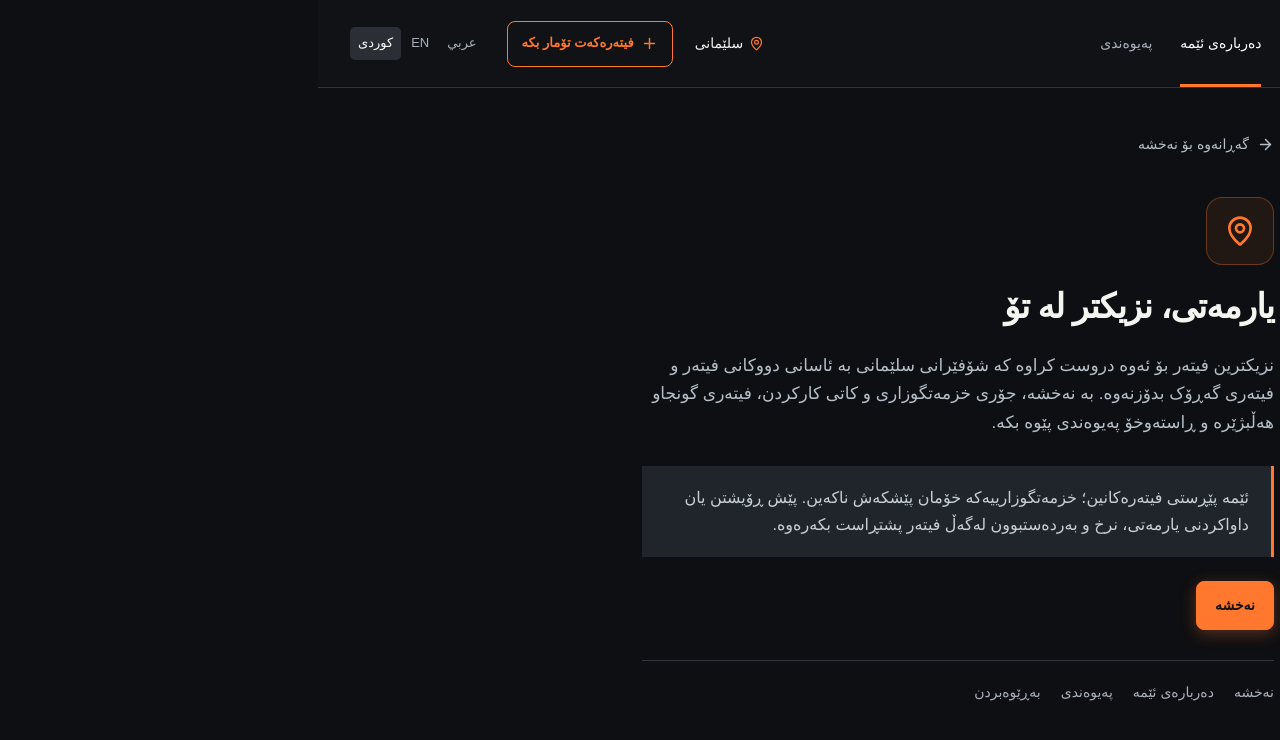
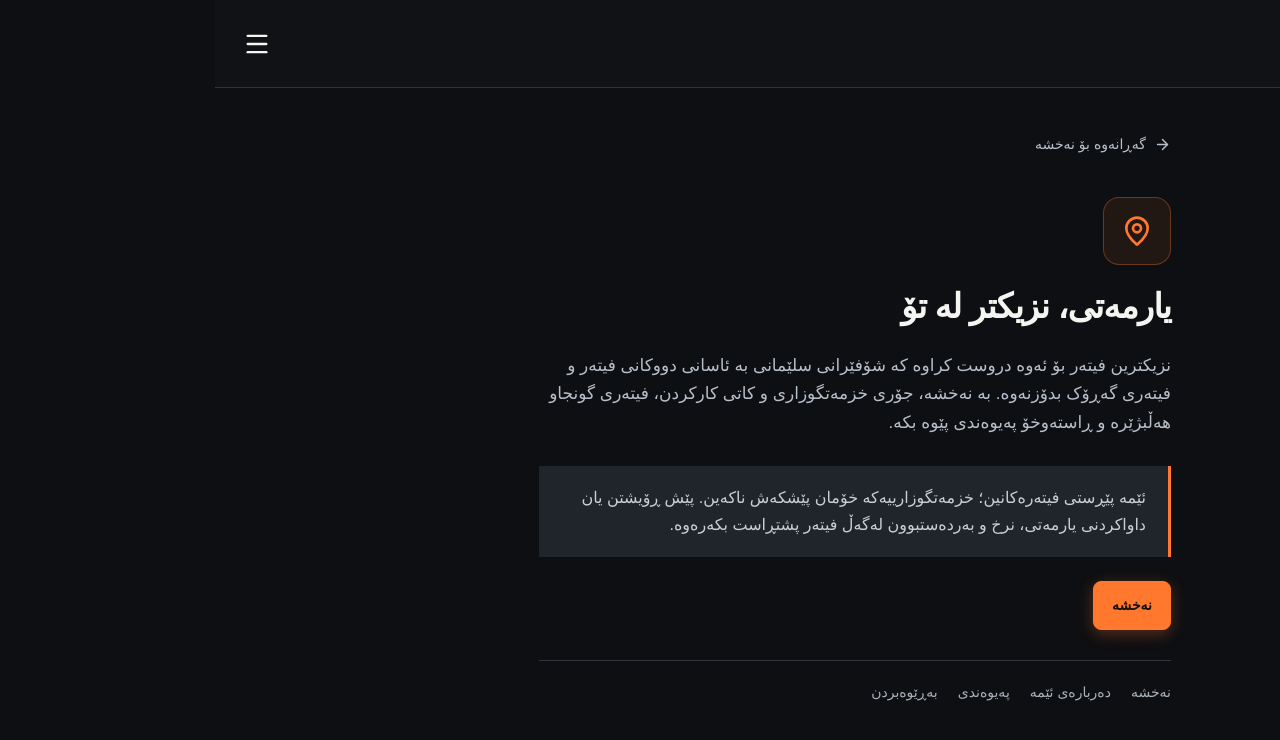
Before and after one commit to zhir4web/nearestfitter1, a Next.js app: page /about in a window 1280 px wide. Shown: the top 740 px of the page. Built offline with nearby package versions, Linux system fonts and the light colour scheme.

Commit message:
feat: clean menu with dark mode and language selector

```diff
--- a/app/layout.tsx
+++ b/app/layout.tsx
@@ -34,7 +34,22 @@ export default function RootLayout({
   children: React.ReactNode;
 }) {
   return (
-    <html lang="ckb" dir="rtl" className="dark" suppressHydrationWarning>
+    <html lang="ckb" dir="rtl" suppressHydrationWarning>
+      <head>
+        <script
+          dangerouslySetInnerHTML={{
+            __html: `
+              try {
+                if (localStorage.getItem('theme') === 'light' || (!('theme' in localStorage) && window.matchMedia('(prefers-color-scheme: light)').matches)) {
+                  document.documentElement.classList.remove('dark')
+                } else {
+                  document.documentElement.classList.add('dark')
+                }
+              } catch (_) {}
+            `,
+          }}
+        />
+      </head>
       <body>
         <LanguageProvider>
           <Header />
--- a/components/header.tsx
+++ b/components/header.tsx
@@ -1,13 +1,42 @@
 'use client';
+import { useState, useEffect } from 'react';
 import Link from 'next/link';
 import { usePathname } from 'next/navigation';
-import { CircleDot, Plus, MapPin } from 'lucide-react';
+import { CircleDot, MapPin, Menu, X, Moon, Sun, Globe, Map as MapIcon, Info, Phone } from 'lucide-react';
 import { useLanguage } from './language';
+
 export function Header() {
   const { t, lang, setLang } = useLanguage();
   const path = usePathname();
+  const [isMenuOpen, setIsMenuOpen] = useState(false);
+  const [isDark, setIsDark] = useState(true);
+
+  // Initialize theme from localStorage/document
+  useEffect(() => {
+    const isDarkMode = document.documentElement.classList.contains('dark');
+    setIsDark(isDarkMode);
+  }, []);
+
+  const toggleTheme = () => {
+    const newTheme = !isDark;
+    setIsDark(newTheme);
+    if (newTheme) {
+      document.documentElement.classList.add('dark');
+      localStorage.setItem('theme', 'dark');
+    } else {
+      document.documentElement.classList.remove('dark');
+      localStorage.setItem('theme', 'light');
+    }
+  };
+
+  // Close menu on route change
+  useEffect(() => {
+    setIsMenuOpen(false);
+  }, [path]);
+
   return (
-    <header className="site-header">
+    <>
+      <header className="site-header" style={{ justifyContent: 'space-between', padding: '0 20px' }}>
         <Link href="/" className="brand">
           <span className="brand-icon">
             <CircleDot size={29} />
@@ -19,41 +48,141 @@ export function Header() {
             </small>
           </span>
         </Link>
-      <nav aria-label={t.map}>
-        <Link data-active={path === '/'} href="/">
+
+        <div className="header-actions">
+          <span className="city" style={{ display: 'none' /* hidden for cleaner look on small screens, can be handled by media query in CSS */ }}>
+            <MapPin size={15} />
+            {t.city}
+          </span>
+          <button
+            className="menu-button"
+            onClick={() => setIsMenuOpen(true)}
+            aria-label="Open menu"
+            style={{
+              background: 'transparent',
+              border: 'none',
+              color: 'var(--foreground)',
+              display: 'flex',
+              alignItems: 'center',
+              justifyContent: 'center',
+              padding: '8px'
+            }}
+          >
+            <Menu size={28} />
+          </button>
+        </div>
+      </header>
+
+      {/* Fullscreen Overlay Menu */}
+      {isMenuOpen && (
+        <div className="menu-overlay" style={{
+          position: 'fixed',
+          inset: 0,
+          background: 'var(--background)',
+          zIndex: 9999,
+          display: 'flex',
+          flexDirection: 'column',
+          padding: '24px',
+          animation: 'fade-in 0.2s ease-out'
+        }}>
+          <div style={{ display: 'flex', justifyContent: 'space-between', alignItems: 'center', marginBottom: '40px' }}>
+            <div className="brand" style={{ fontSize: '20px' }}>
+              <span className="brand-icon" style={{ width: '38px', height: '42px' }}>
+                <CircleDot size={24} />
+              </span>
+              <span>{t.brand}</span>
+            </div>
+            <button
+              onClick={() => setIsMenuOpen(false)}
+              style={{
+                background: 'var(--muted)',
+                border: 'none',
+                color: 'var(--foreground)',
+                borderRadius: '50%',
+                width: '40px',
+                height: '40px',
+                display: 'grid',
+                placeItems: 'center'
+              }}
+            >
+              <X size={24} />
+            </button>
+          </div>
+
+          <nav style={{ display: 'flex', flexDirection: 'column', gap: '20px', fontSize: '18px', fontWeight: '600' }}>
+            <Link data-active={path === '/'} href="/" style={{ display: 'flex', alignItems: 'center', gap: '12px', color: path === '/' ? 'var(--primary)' : 'var(--foreground)' }}>
+              <MapIcon size={22} />
               {t.map}
             </Link>
-        <Link data-active={path === '/about'} href="/about">
+            <Link data-active={path === '/about'} href="/about" style={{ display: 'flex', alignItems: 'center', gap: '12px', color: path === '/about' ? 'var(--primary)' : 'var(--foreground)' }}>
+              <Info size={22} />
               {t.about}
             </Link>
-        <Link data-active={path === '/contact'} href="/contact">
+            <Link data-active={path === '/contact'} href="/contact" style={{ display: 'flex', alignItems: 'center', gap: '12px', color: path === '/contact' ? 'var(--primary)' : 'var(--foreground)' }}>
+              <Phone size={22} />
               {t.contact}
             </Link>
           </nav>
-      <div className="header-actions">
-        <span className="city">
-          <MapPin size={15} />
-          {t.city}
+
+          <div style={{ marginTop: 'auto', borderTop: '1px solid var(--border)', paddingTop: '24px', display: 'flex', flexDirection: 'column', gap: '24px' }}>
+
+            {/* Theme Toggle */}
+            <div style={{ display: 'flex', justifyContent: 'space-between', alignItems: 'center' }}>
+              <span style={{ display: 'flex', alignItems: 'center', gap: '12px', fontWeight: '500' }}>
+                {isDark ? <Moon size={20} /> : <Sun size={20} />}
+                {isDark ? 'تاریک' : 'ڕووناک'} {/* Localization logic can be added if translation is provided, keeping it simple for now */}
               </span>
-        <Link href="/fitter/add" className="button add-link">
-          <Plus size={17} />
-          <span>{t.add}</span>
-        </Link>
-        <div className="languages" aria-label={t.language}>
+              <button
+                onClick={toggleTheme}
+                style={{
+                  background: 'var(--muted)',
+                  border: '1px solid var(--border)',
+                  color: 'var(--foreground)',
+                  padding: '8px 16px',
+                  borderRadius: '20px',
+                  fontSize: '14px',
+                  fontWeight: '600'
+                }}
+              >
+                {isDark ? 'گۆڕین بۆ ڕووناک' : 'گۆڕین بۆ تاریک'}
+              </button>
+            </div>
+
+            {/* Language Selector */}
+            <div style={{ display: 'flex', justifyContent: 'space-between', alignItems: 'center' }}>
+              <span style={{ display: 'flex', alignItems: 'center', gap: '12px', fontWeight: '500' }}>
+                <Globe size={20} />
+                {t.language}
+              </span>
+              <div className="languages" style={{ display: 'flex', gap: '4px', background: 'var(--muted)', padding: '4px', borderRadius: '8px' }}>
                 {(['ckb', 'en', 'ar'] as const).map((l) => (
                   <button
                     key={l}
                     aria-pressed={lang === l}
                     onClick={() => setLang(l)}
+                    style={{
+                      background: lang === l ? 'var(--primary)' : 'transparent',
+                      color: lang === l ? 'var(--primary-foreground)' : 'var(--muted-foreground)',
+                      border: 'none',
+                      padding: '6px 12px',
+                      borderRadius: '6px',
+                      fontSize: '13px',
+                      fontWeight: '600',
+                      transition: 'all 0.2s'
+                    }}
                   >
                     {l === 'ckb' ? 'کوردی' : l === 'en' ? 'EN' : 'عربي'}
                   </button>
                 ))}
               </div>
             </div>
-    </header>
+          </div>
+        </div>
+      )}
+    </>
   );
 }
+
 export function Footer() {
   const { t } = useLanguage();
   return (
```
Lines whose indentation alone changed are shown as unchanged.
